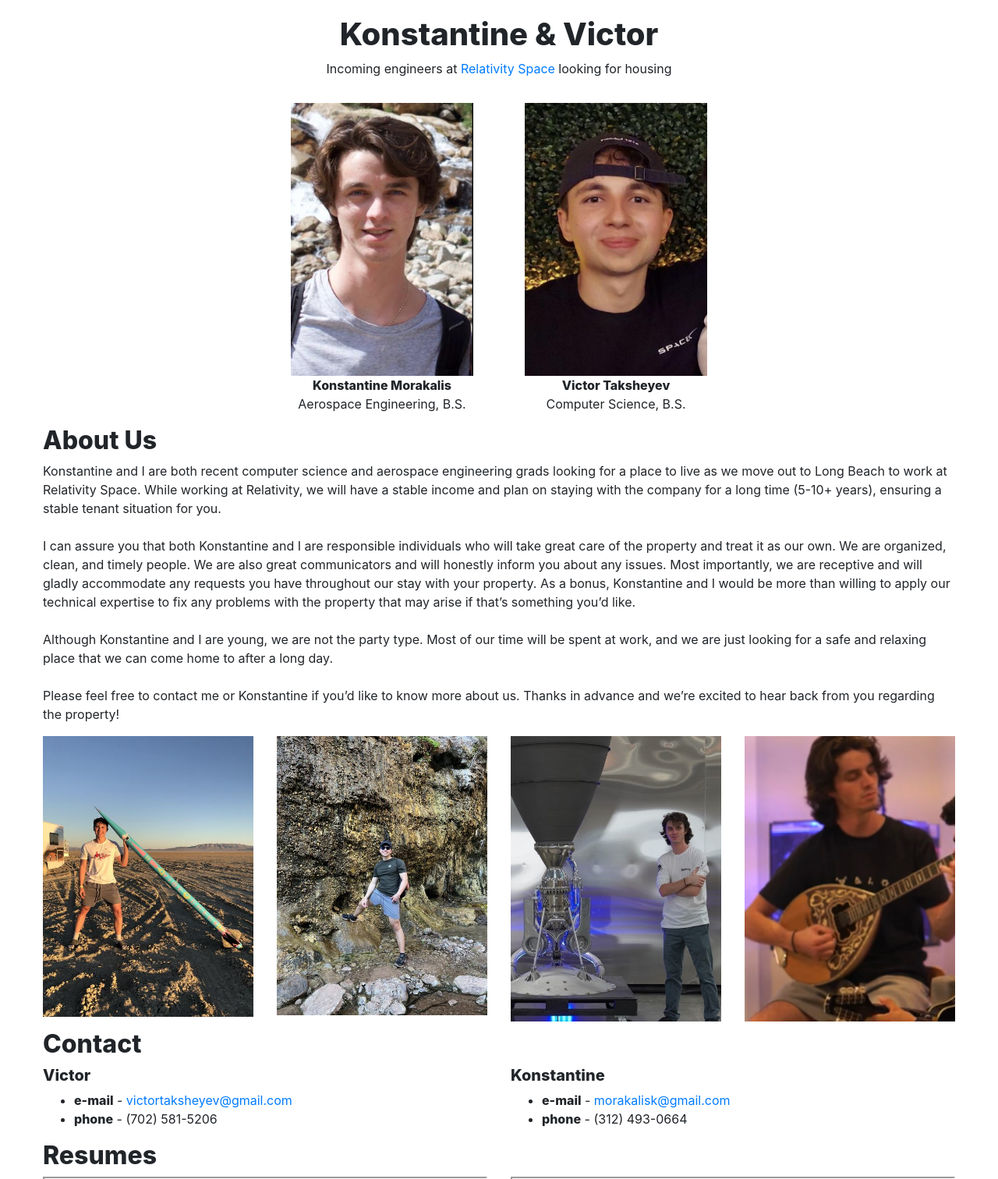
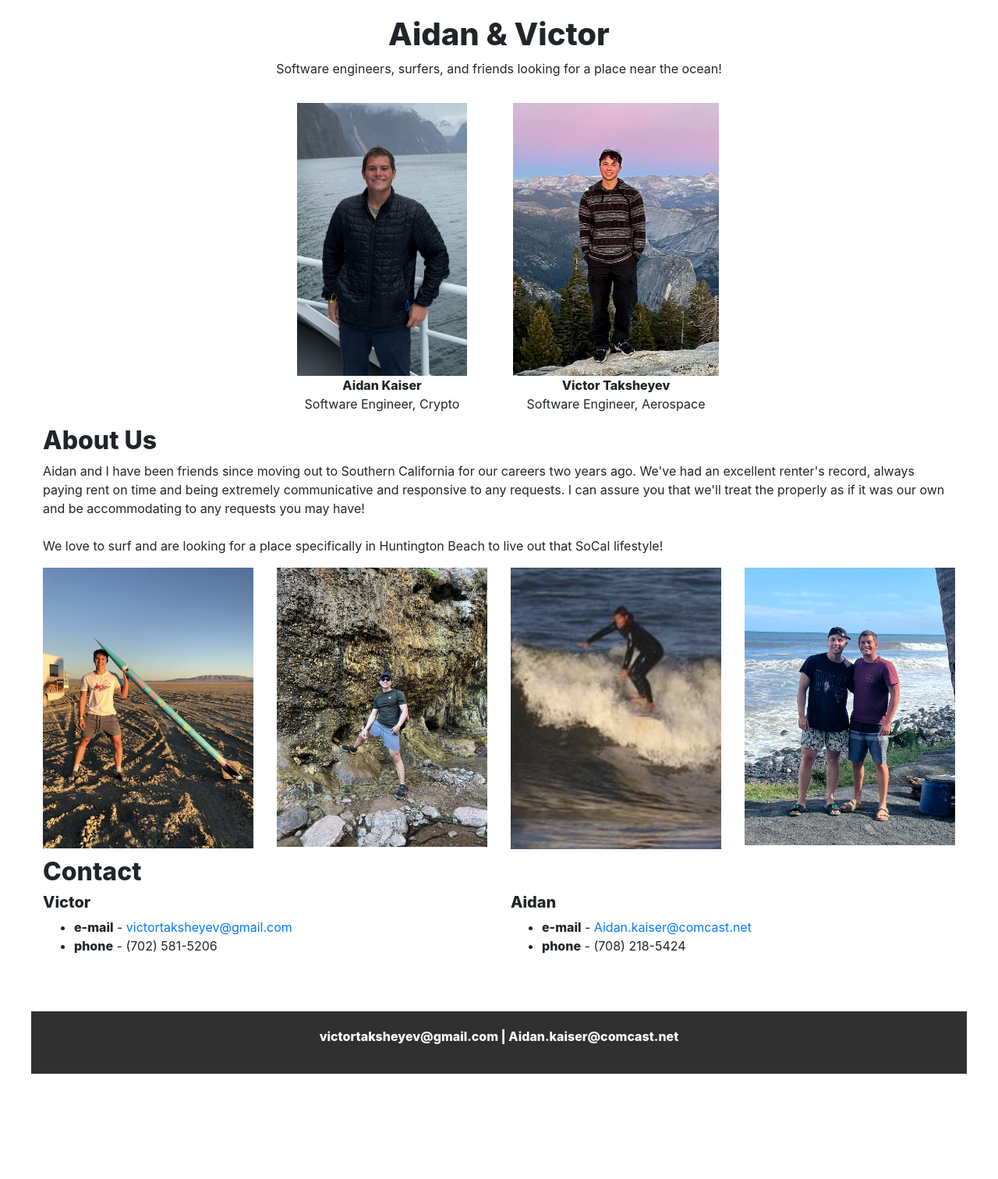
Before and after one commit to victortaksheyev/housing_site, a plain HTML site: page index.html in a window 1280 px wide. Shown: the top 1512 px of the page at 78% size. After the commit the page ends 1393 px from the top, so only its background shows below. Drawn offline with nearby package versions, Linux system fonts and the light colour scheme.

Commit message:
add aidan:

```diff
--- a/index.html
+++ b/index.html
@@ -20,20 +20,20 @@
                 <div class="container-fluid" style="max-width: 1200px; height: 100%">
                     <div class="row pb-3 frame">
                         <div class="col-sm-12">
-                            <h1 class="bold" style="padding-top: 20px;">Konstantine & Victor</h1>
-                            <p>Incoming engineers at <a href="https://www.relativityspace.com/" target="_blank">Relativity Space</a> looking for housing</p>
+                            <h1 class="bold" style="padding-top: 20px;">Aidan & Victor</h1>
+                            <p>Software engineers, surfers, and friends looking for a place near the ocean! </p>
                         </div>
                     </div>
                     <div class="row pb-3 frame">
                         <div class="col-sm-12 col-md-3 frame">
                         </div>
                         <div class="col-sm-12 col-md-3 frame">
-                            <img src="imgs/konstanine_profile.png"  height="350">
-                            <figcaption style="text-align: center;"> <span class="bold">Konstantine Morakalis</span>  <br>Aerospace Engineering, B.S.</figcaption>
+                            <img src="imgs/aidan_profile.png"  height="350">
+                            <figcaption style="text-align: center;"> <span class="bold">Aidan Kaiser</span>  <br>Software Engineer, Crypto</figcaption>
                         </div>
                         <div class="col-sm-12 col-md-3">
-                            <img src="imgs/victor_profile.png" height="350">
-                            <figcaption style=""> <span class="bold">Victor Taksheyev</span> <br>Computer Science, B.S.</figcaption>
+                            <img src="imgs/victor_profile_new.png" height="350">
+                            <figcaption style=""> <span class="bold">Victor Taksheyev</span> <br>Software Engineer, Aerospace</figcaption>
                         </div>
                         <div class="col-sm-12 col-md-3 frame">
                         </div>
@@ -42,18 +42,12 @@
                         <div class="col-sm-12 ">
                             <h2 class="bold"> About Us </h2>
                             <div>
-                                <p>
-                                    Konstantine and I are both recent computer science and aerospace engineering grads looking for a place to live as we move out to Long Beach to work at Relativity Space. While working at Relativity, we will have a stable income and plan on staying with the company for a long time (5-10+ years), ensuring a stable tenant situation for you.
+                                    Aidan and I have been friends since moving out to Southern California for our careers two years ago. We've had an excellent renter's record, always paying rent on time and being extremely communicative and responsive to any requests.
+                                    I can assure you that we'll treat the properly as if it was our own and be accommodating to any requests you may have!
                                     <br>
                                     <br>
-
-I can assure you that both Konstantine and I are responsible individuals who will take great care of the property and treat it as our own. We are organized, clean, and timely people. We are also great communicators and will honestly inform you about any issues. Most importantly, we are receptive and will gladly accommodate any requests you have throughout our stay with your property. As a bonus, Konstantine and I would be more than willing to apply our technical expertise to fix any problems with the property that may arise if that’s something you’d like.
-<br>
-<br>
-Although Konstantine and I are young, we are not the party type. Most of our time will be spent at work, and we are just looking for a safe and relaxing place that we can come home to after a long day.
-<br>
-<br>
-Please feel free to contact me or Konstantine if you’d like to know more about us. Thanks in advance and we’re excited to hear back from you regarding the property!
+                                    We love to surf and are looking for a place specifically in Huntington Beach to live out that SoCal lifestyle!
+                                    <br>
                                 </p>
                             </div>
                         </div>
@@ -64,10 +58,10 @@ Please feel free to contact me or Konstantine if you’d like to know more about
                             <img class="img-fluid myImage" style="padding-bottom: 10px;" src="imgs/about_vic2.png">
                         </div>
                         <div class="col-sm-12 col-md-3">
-                            <img class="img-fluid myImage" style="padding-bottom: 10px;" src="imgs/konstantine_aeon.jpeg">
+                            <img class="img-fluid myImage" style="padding-bottom: 10px;" src="imgs/aidan_surf.png">
                         </div>
                         <div class="col-sm-12 col-md-3">
-                            <img class="img-fluid myImage" style="padding-bottom: 10px;" src="imgs/konstantine_instrument.jpg">
+                            <img class="img-fluid myImage" style="padding-bottom: 10px;" src="imgs/aidan-vic.png">
 
                         </div>
                         <div class="col-sm-12 ">
@@ -82,31 +76,17 @@ Please feel free to contact me or Konstantine if you’d like to know more about
                         </div>
 
                         <div class="col-sm-6">
-                            <h5 class="bold"> Konstantine</h3>
+                            <h5 class="bold"> Aidan</h3>
                             <ul>
-                                <li><span class="bold">e-mail</span> - <a href = "mailto:morakalisk@gmail.com">morakalisk@gmail.com</a></li>
-                                <li><span class="bold">phone</span> - (312) 493-0664</li>
+                                <li><span class="bold">e-mail</span> - <a href = "mailto:Aidan.kaiser@comcast.net">Aidan.kaiser@comcast.net</a></li>
+                                <li><span class="bold">phone</span> - (708) 218-5424</li>
                             </ul>
-                        </div>
-                        <div class="col-sm-12 ">
-                            <h2 class="bold"> Resumes</h2>
-                        </div>
-
-                        <div class="col-sm-12 col-md-6">
-                            <div class="resumeHolder">
-                                <iframe style=" position:relative; height: 100%; width: 100%;" src="imgs/victorResume.pdf#zoom=FitH" ></iframe>
-                            </div>
-                        </div>
-                        <div class="col-sm-12 col-md-6">
-                            <div class="resumeHolder">
-                                <iframe style="height: 100%; width: 100%;" src="imgs/Morakalis_Resume.pdf#zoom=FitH" ></iframe>
-                            </div>
                         </div>
                 </div>
 
                  <div class="row pb-3" style=" margin-top: 40px; padding-bottom:40px; margin-bottom: 0!important;">
                     <div class="consoleBlock" style="height: 80px; text-align: center; width:100%;">
-                    <a style="color: white;" class="bold" href="mailto:victortaksheyev@gmail.com,morakalisk@gmail.com"> victortaksheyev@gmail.com | morakalisk@gmail.com</a>
+                    <a style="color: white;" class="bold" href="mailto:victortaksheyev@gmail.com,Aidan.kaiser@comcast.net"> victortaksheyev@gmail.com | Aidan.kaiser@comcast.net</a>
 
                     </div>
                 </div>
```
Also changed, not shown: imgs/aidan-vic.png (added), imgs/aidan_profile.png (added), imgs/aidan_surf.png (added), imgs/victor_profile_new.png (added), 2 other files.
